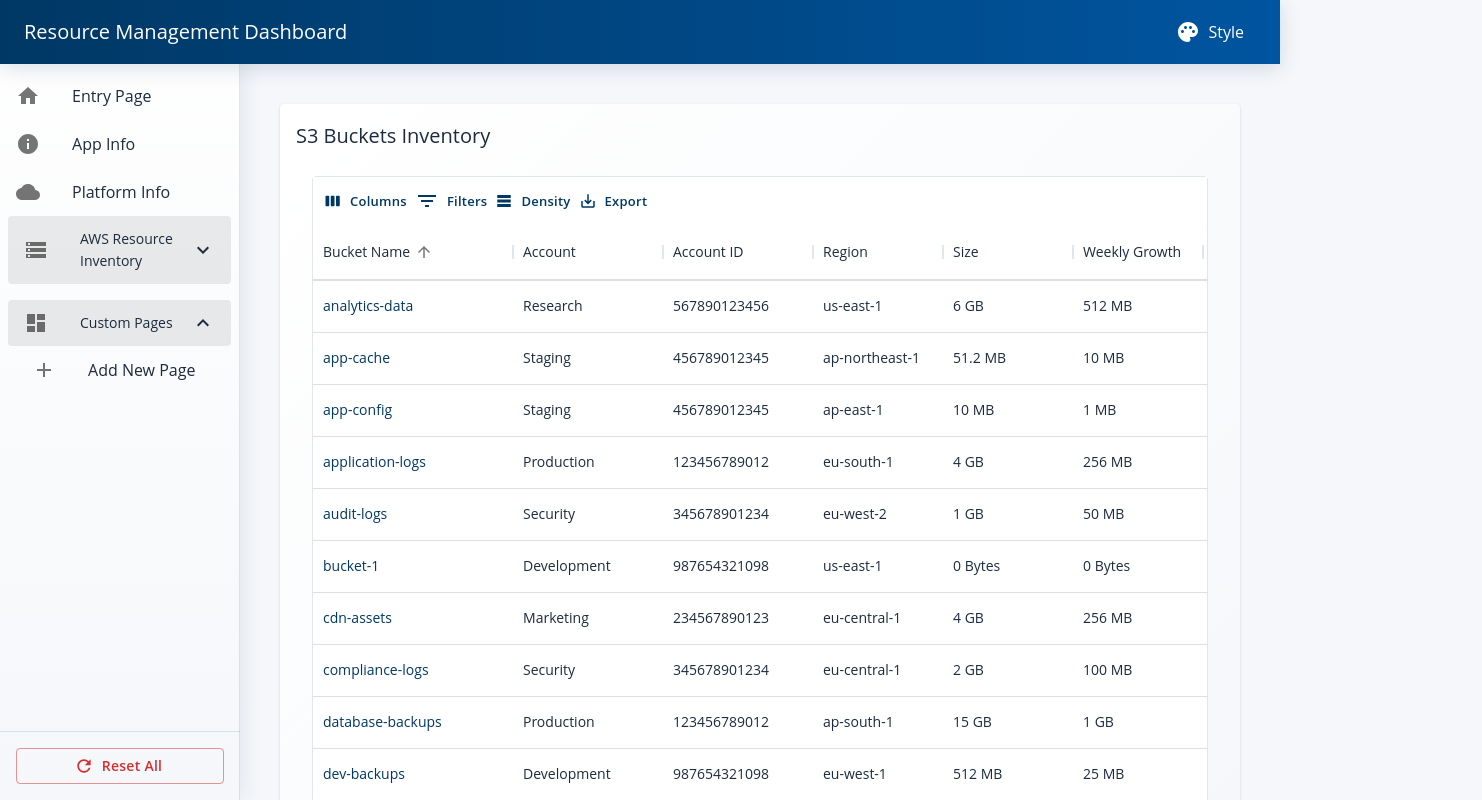
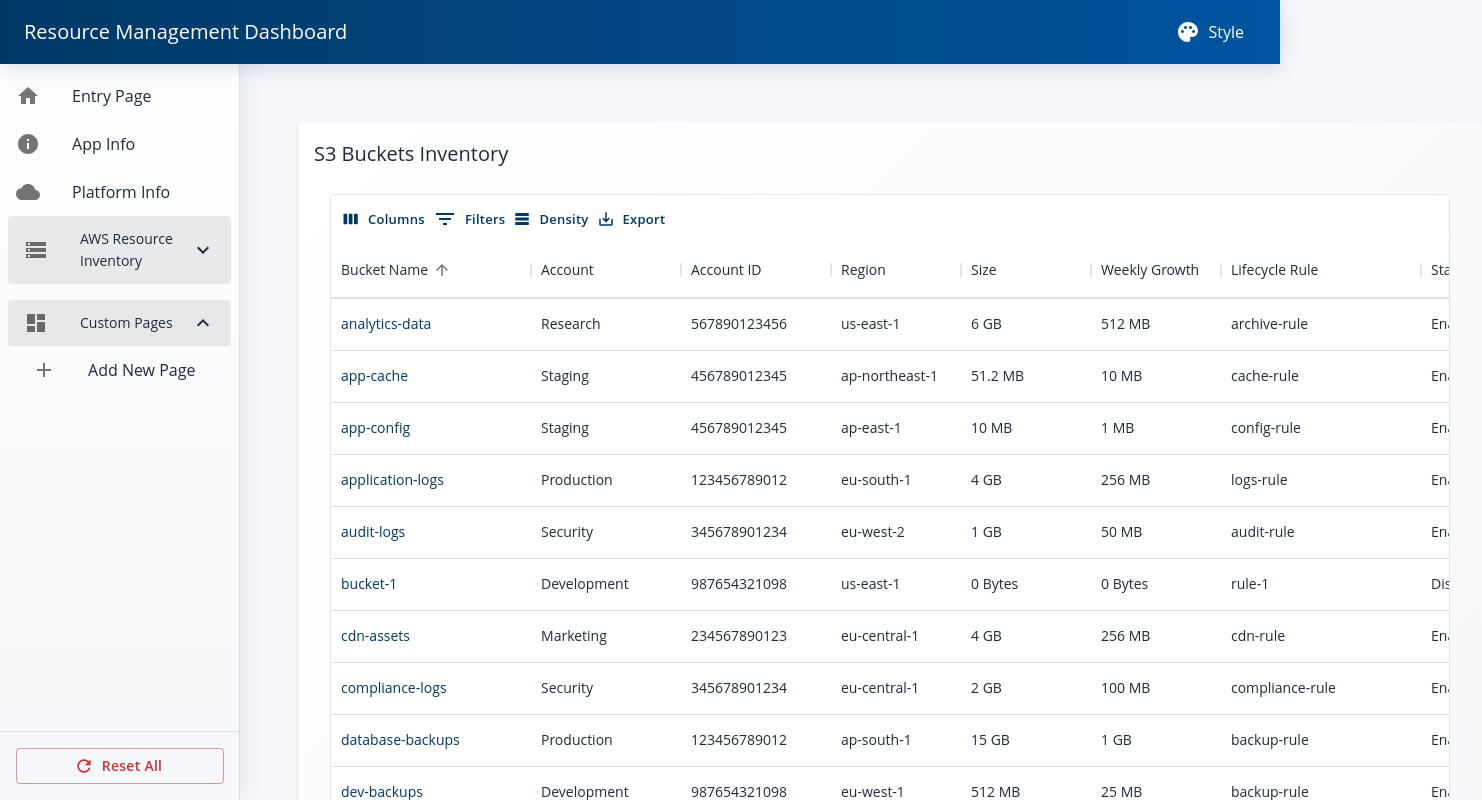
Before and after one commit to demo2327/resource-management-dashboard, a React (Create React App) app: page /aws-inventory/s3 in a window 1280 px wide. Shown: the top 800 px of the page, 1482 px wide, since content can reach past the window. Built offline with nearby package versions, Linux system fonts and the light colour scheme.

Commit message:
feat: standardize grid layout settings across all pages
- Update all pages to use 20 columns and 2000px width

- Maintain consistent row height of 100px

- Ensure draggable and resizable functionality across pages

```diff
--- a/src/pages/CustomPage.tsx
+++ b/src/pages/CustomPage.tsx
@@ -95,9 +95,9 @@ const CustomPage: React.FC = () => {
       <GridLayout
         className="layout"
         layout={page.layout}
-        cols={12}
+        cols={20}
         rowHeight={100}
-        width={1200}
+        width={2000}
         isDraggable={true}
         isResizable={true}
         onLayoutChange={handleLayoutChange}
--- a/src/pages/EntryPage.tsx
+++ b/src/pages/EntryPage.tsx
@@ -8,8 +8,8 @@ import 'react-resizable/css/styles.css';
 
 const EntryPage: React.FC = () => {
   const defaultLayout: Layout[] = [
-    { i: 'widget1', x: 0, y: 0, w: 6, h: 4 },
-    { i: 'widget2', x: 6, y: 0, w: 6, h: 4 },
+    { i: 'widget1', x: 0, y: 0, w: 10, h: 4 },
+    { i: 'widget2', x: 10, y: 0, w: 10, h: 4 },
   ];
 
   const { layout, onLayoutChange } = usePersistedLayout('entry-page', defaultLayout);
@@ -19,9 +19,9 @@ const EntryPage: React.FC = () => {
       <GridLayout
         className="layout"
         layout={layout}
-        cols={12}
+        cols={20}
         rowHeight={100}
-        width={1200}
+        width={2000}
         isDraggable={true}
         isResizable={true}
         onLayoutChange={onLayoutChange}
--- a/src/pages/aws/EC2Page.tsx
+++ b/src/pages/aws/EC2Page.tsx
@@ -18,9 +18,9 @@ const EC2Page: React.FC = () => {
       <GridLayout
         className="layout"
         layout={layout}
-        cols={12}
+        cols={20}
         rowHeight={100}
-        width={1200}
+        width={2000}
         isDraggable={true}
         isResizable={true}
         onLayoutChange={onLayoutChange}
--- a/src/pages/aws/ECSPage.tsx
+++ b/src/pages/aws/ECSPage.tsx
@@ -18,9 +18,9 @@ const ECSPage: React.FC = () => {
       <GridLayout
         className="layout"
         layout={layout}
-        cols={12}
+        cols={20}
         rowHeight={100}
-        width={1200}
+        width={2000}
         isDraggable={true}
         isResizable={true}
         onLayoutChange={onLayoutChange}
--- a/src/pages/aws/RDSPage.tsx
+++ b/src/pages/aws/RDSPage.tsx
@@ -18,9 +18,9 @@ const RDSPage: React.FC = () => {
       <GridLayout
         className="layout"
         layout={layout}
-        cols={12}
+        cols={20}
         rowHeight={100}
-        width={1200}
+        width={2000}
         isDraggable={true}
         isResizable={true}
         onLayoutChange={onLayoutChange}
--- a/src/pages/aws/S3Page.tsx
+++ b/src/pages/aws/S3Page.tsx
@@ -1,16 +1,39 @@
 import React from 'react';
 import { Box } from '@mui/material';
+import GridLayout, { Layout } from 'react-grid-layout';
 import ResizableWidget from '../../components/Widget/ResizableWidget';
+import usePersistedLayout from '../../hooks/usePersistedLayout';
 import S3BucketsTable from '../../components/Tables/S3BucketsTable';
+import 'react-grid-layout/css/styles.css';
+import 'react-resizable/css/styles.css';
 
 const S3Page: React.FC = () => {
+  const defaultLayout: Layout[] = [
+    { i: 'inventory', x: 0, y: 0, w: 12, h: 8 },
+  ];
+
+  const { layout, onLayoutChange } = usePersistedLayout('s3-page', defaultLayout);
+
   return (
-    <Box sx={{ p: 2 }}>
-      <ResizableWidget title="S3 Buckets Inventory">
-        <Box sx={{ width: '100%', height: '100%', p: 2 }}>
-          <S3BucketsTable />
-        </Box>
-      </ResizableWidget>
+    <Box sx={{ flexGrow: 1, p: 3 }}>
+      <GridLayout
+        className="layout"
+        layout={layout}
+        cols={20}
+        rowHeight={100}
+        width={2000}
+        isDraggable={true}
+        isResizable={true}
+        onLayoutChange={onLayoutChange}
+      >
+        <div key="inventory">
+          <ResizableWidget title="S3 Buckets Inventory">
+            <Box sx={{ width: '100%', height: '100%', p: 2 }}>
+              <S3BucketsTable />
+            </Box>
+          </ResizableWidget>
+        </div>
+      </GridLayout>
     </Box>
   );
 };
--- a/src/pages/aws/VPCPage.tsx
+++ b/src/pages/aws/VPCPage.tsx
@@ -18,9 +18,9 @@ const VPCPage: React.FC = () => {
       <GridLayout
         className="layout"
         layout={layout}
-        cols={12}
+        cols={20}
         rowHeight={100}
-        width={1200}
+        width={2000}
         isDraggable={true}
         isResizable={true}
         onLayoutChange={onLayoutChange}
```
